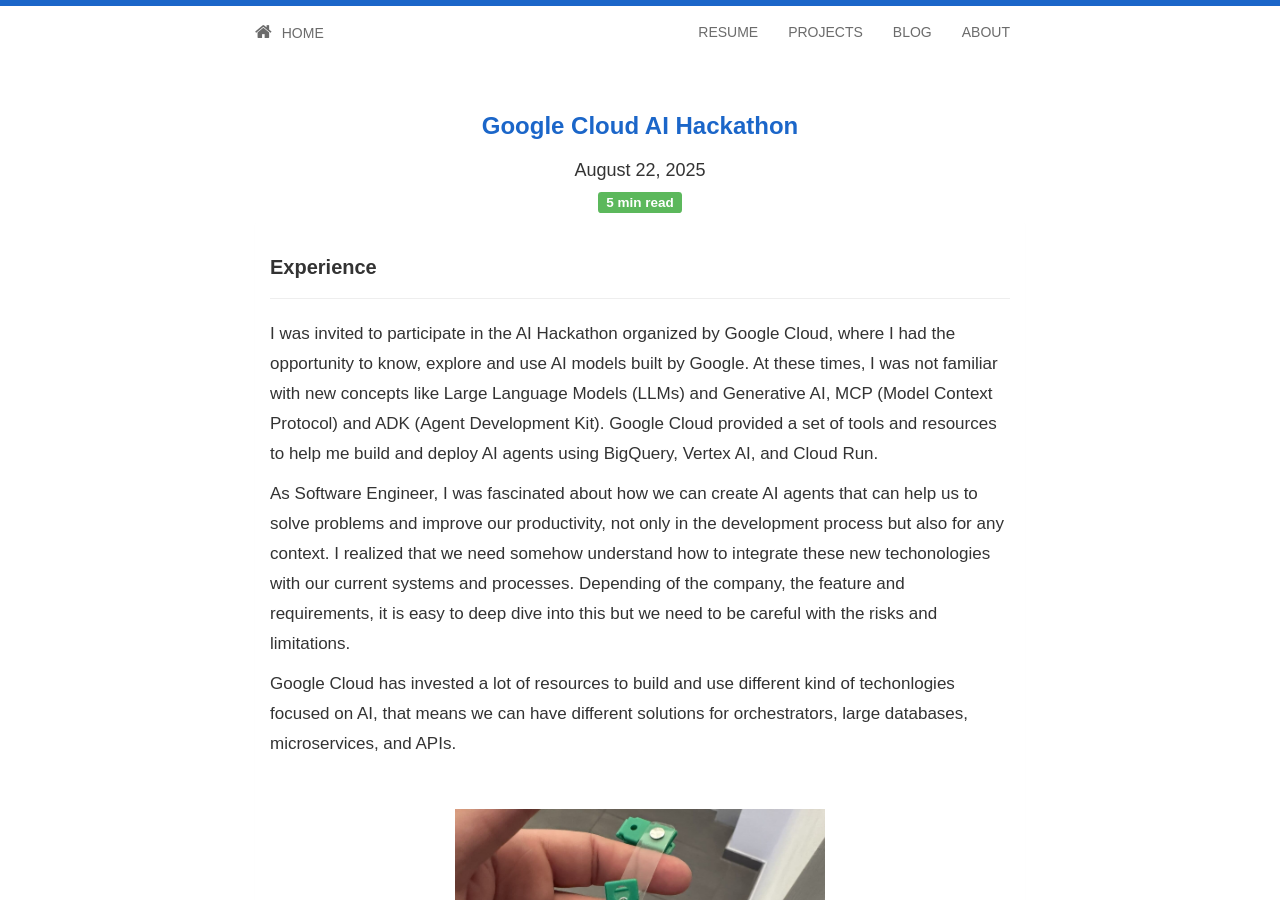
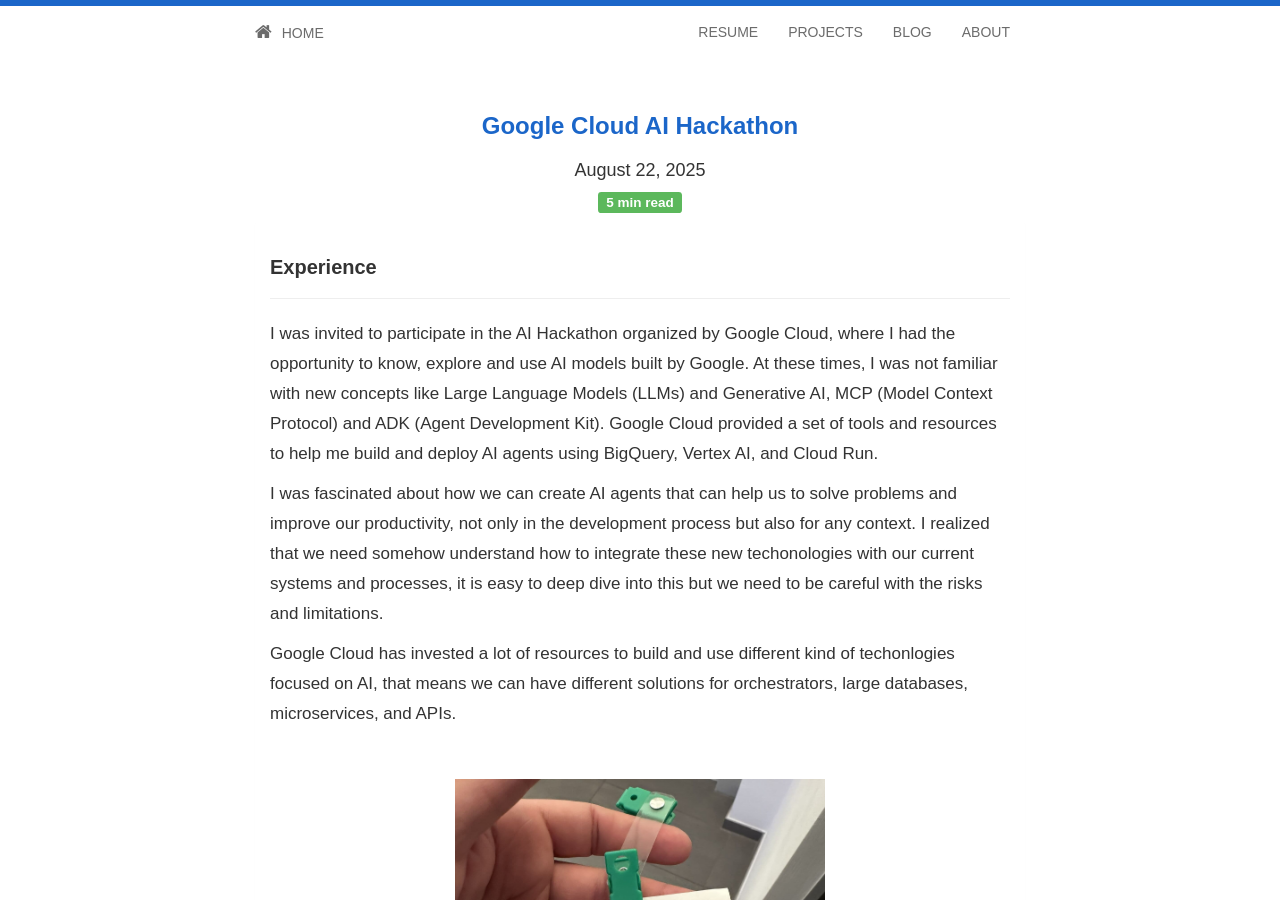
Before and after one commit to jfernancordova/jfernancordova.github.io, a Jekyll site: the page built from _posts/2025-08-22-google-ai-hackathon.md, in a window 1280 px wide and 900 px high. Built offline with Jekyll 4.4.1, drawn with Linux system fonts in a browser that asks for light colours; nearby versions of some CDN libraries; comment, search, counter and statistics services are not loaded; some of the changed text lies outside the part shown.

Commit message:
Refine content in Google AI Hackathon post by improving clarity and correcting typos.

```diff
--- a/_posts/2025-08-22-google-ai-hackathon.md
+++ b/_posts/2025-08-22-google-ai-hackathon.md
@@ -12,9 +12,8 @@
 At these times, I was not familiar with new concepts like Large Language Models (LLMs) and Generative AI, MCP (Model Context Protocol) and ADK (Agent Development Kit).
 Google Cloud provided a set of tools and resources to help me build and deploy AI agents using BigQuery, Vertex AI, and Cloud Run.
 
-As Software Engineer, I was fascinated about how we can create AI agents that can help us to solve problems and improve our productivity, not only in the development process but also for any context.
-I realized that we need somehow understand how to integrate these new techonologies with our current systems and processes.
-Depending of the company, the feature and requirements, it is easy to deep dive into this but we need to be careful with the risks and limitations.
+I was fascinated about how we can create AI agents that can help us to solve problems and improve our productivity, not only in the development process but also for any context.
+I realized that we need somehow understand how to integrate these new techonologies with our current systems and processes, it is easy to deep dive into this but we need to be careful with the risks and limitations.
 
 Google Cloud has invested a lot of resources to build and use different kind of techonlogies focused on AI, that means we can have different solutions for orchestrators, large databases, microservices, and APIs.
 
@@ -68,9 +67,9 @@
 ## Conclusion
 ---
 
-This hackathon provided a great overview of the powerful tools available on Google Cloud for building agents. The combination of ADK, MCP, and Vertex AI provides a robust framework for creating AI applications.
+This hackathon provided me a great overview of the powerful tools available on Google Cloud for building agents. The combination of ADK, MCP, and Vertex AI provides a robust framework for creating AI applications.
 
-[Thank you Google Cloud for the amazing AI Hackathon experience](https://www.linkedin.com/feed/update/urn:li:activity:7361727319628988416).
+[Thank you Google Cloud](https://www.linkedin.com/feed/update/urn:li:activity:7361727319628988416).
 
 <img src="../assets/images/google-campus-bike.jpg" alt="Google Cloud" style="
   display: block;
```
